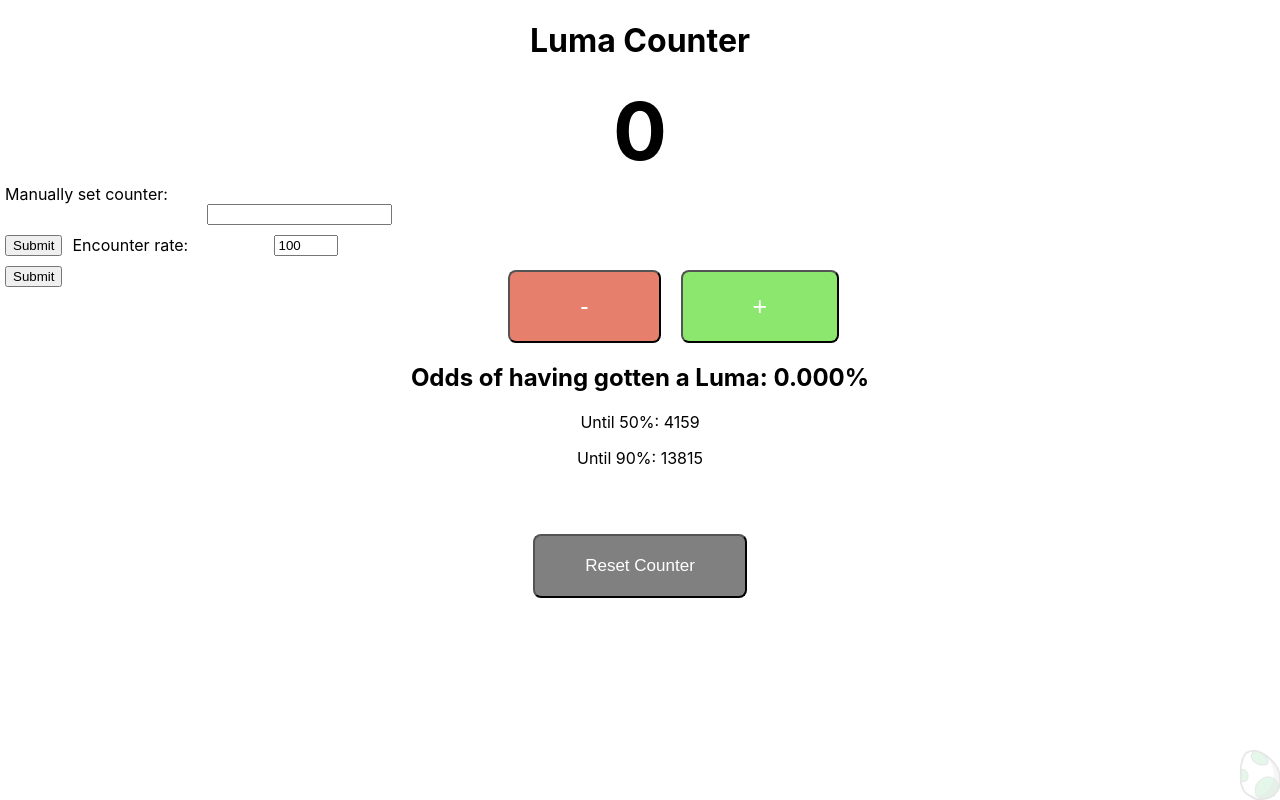
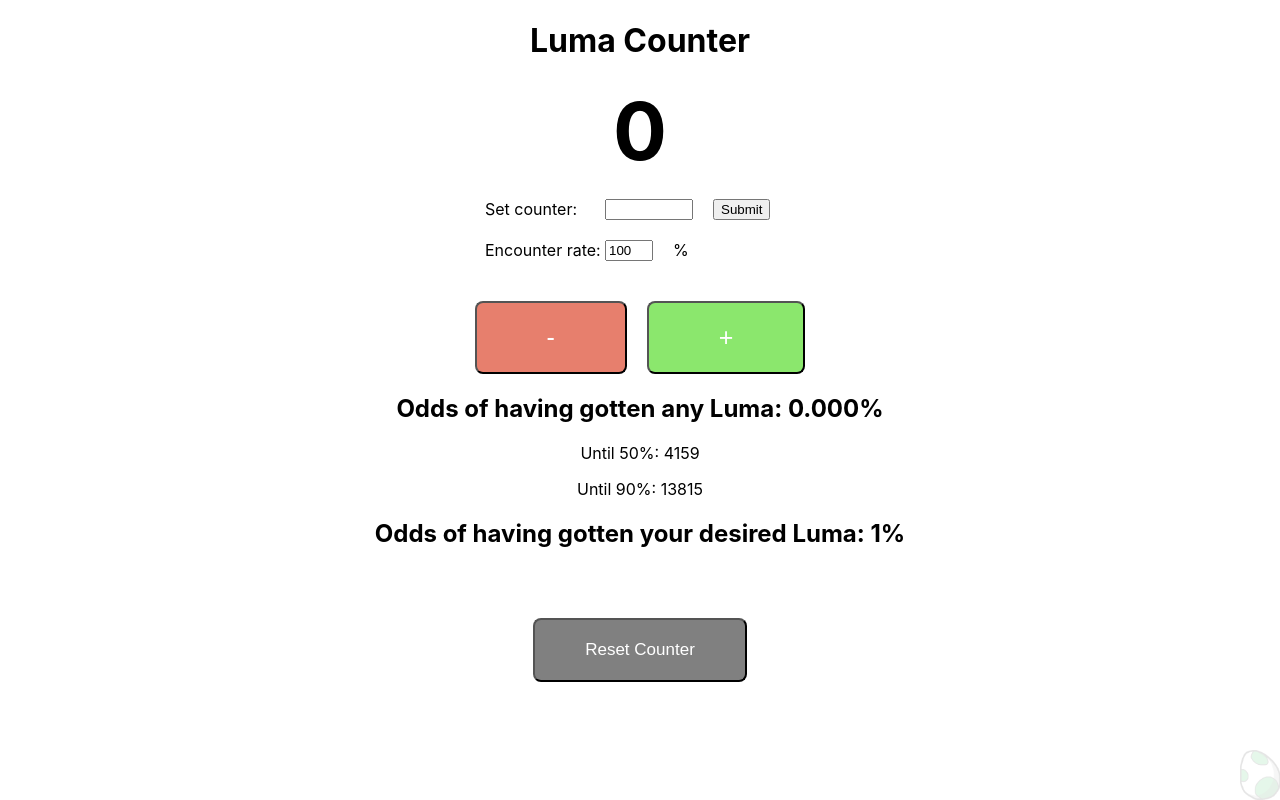
Before and after one commit to crispinonicky/luma-counter, a React (Create React App) app: page / in a window 1280 px wide. Built offline with nearby package versions, Linux system fonts and the light colour scheme.

Commit message:
encounter rate working

```diff
--- a/src/App.css
+++ b/src/App.css
@@ -37,17 +37,14 @@
   }
 }
 
-button {
-  padding: 20px 50px;
-  border-radius: 8px;
-  color: white;
-  font-size: 17px;
-}
 
 .add {
   padding: 20px 70px;
   font-size: 25px;
   background-color: #8BE76D;
+  border-radius: 8px;
+  color: white;
+
 }
 
 .subtract {
@@ -55,11 +52,19 @@ button {
   font-size: 25px;
   margin-right: 20px;
   background-color: #E77F6D;
+  border-radius: 8px;
+  color: white;
+
 }
 
 .reset {
+  padding: 20px 50px;
   margin-top: 50px;
   background-color: grey;
+  border-radius: 8px;
+  font-size: 17px;
+  color: white;
+
 }
 
 .beeg {
@@ -98,23 +103,39 @@ button {
 }
 
 .manual {
-  /* width: 380px; */
-}
-
-.manual label, span, input{
-  margin: 5px;
-}
-
-.manual label > span {
-  float: left;
-  width: 15vw;
-  text-align: left;
-}
-
-.manual  input {
-  float: left;
+  display: flex;
+  justify-content: flex-start;
+  flex-wrap: wrap;
 }
 
 .forms {
-  width: 400px;
+  width: 350px;
+  margin: 20px auto;
 }
+
+.manual > span {
+  width: 120px;
+  text-align: left;
+  margin-left: 20px;
+}
+
+.manual > input {
+  width: 80px;
+}
+
+.manual > button {
+  margin-left: 20px;
+}
+
+.encounter {
+  display: flex;
+  justify-content: flex-start;
+}
+
+.encounter > span {
+  /* margin-right: -30px; */
+}
+
+.encounter > input {
+  width: 40px;
+}
--- a/src/components/Probability.jsx
+++ b/src/components/Probability.jsx
@@ -5,9 +5,11 @@ import Modal from './Modal';
 export default class Probability extends Component {
   state = {
     counter: 0,
-    encounterRate: 100,
+    encounterRate: 1,
+    encounterInput: 100,
     probability: "",
     lumaOdds: 0,
+    encounterOdds: 0,
     until50: 4159,
     until90: 13815,
     input: ""
@@ -82,7 +84,14 @@ export default class Probability extends Component {
   showProbability = () => {
     return (
       <div>
-        <h2>Odds of having gotten a Luma: {this.state.lumaOdds.toFixed(3)}%</h2>
+      <div>
+        <h2>Odds of having gotten any Luma: {this.state.lumaOdds.toFixed(3)}%</h2>
+        {this.showUntil()}
+      </div>
+      <div>
+    <h2>Odds of having gotten your desired Luma: {this.state.encounterRate}%</h2>
+        {/* {this.showUntil()} */}
+      </div>
       </div>
     );
   };
@@ -92,6 +101,9 @@ export default class Probability extends Component {
       counter: 0,
       probability: "",
       lumaOdds: 0,
+      encounterOdds: 0,
+      encounterRate: 0,
+      encounterInput: 100,
       until50: 4159,
       until90: 13815,
       input: ""
@@ -106,10 +118,6 @@ export default class Probability extends Component {
       </div>
     );
   };
-
-  info = () => {
-    console.log("heyyyy")
-  }
 
   handleSubmit = (e) => {
     console.log(this.state.input)
@@ -140,21 +148,45 @@ export default class Probability extends Component {
 
   handleEncounter = (e) => {
     this.setState({
-      encounterRate: e.target.value
+      encounterInput: parseInt(e.target.value)
+    }, ()=> {
+      this.setState({
+        encounterRate: this.state.encounterInput / 100
+      })
+      if (this.state.encounterInput > 100) {
+        this.setState({
+          encounterInput: 100
+        }, ()=> {
+          this.setState({
+            encounterRate: this.state.encounterInput / 100
+          }, ()=> {
+            console.log(this.state)
+          })
+        })
+      } else if (!this.state.encounterInput) {
+      this.setState({
+        encounterInput: 0
+      }, ()=> {
+        this.setState({
+          encounterRate: this.state.encounterInput / 100
+        }, ()=> {
+          console.log(this.state)
+        })
+      })
+    }
     })
+    e.preventDefault()
   }
 
   render() {
     return (
       <div>
-        {/* <Modal/> */}
         {this.showCounter()}
 
 <div className = "forms">
         <form className = "manual" onSubmit={this.handleSubmit}>
-          <label>
             <span>
-              Manually set counter:
+              Set counter:
 
               </span>
             <input
@@ -163,27 +195,24 @@ export default class Probability extends Component {
               value={this.state.input}
               onChange={this.handleChange}
             />
-          </label>
-          <input type="submit" value="Submit" />
+          <button>Submit</button>
         </form>
 
         <br />
 
-        <form className = "manual" onSubmit={this.handleSubmit}>
-          <label>
+        <form className = "manual encounter" onSubmit={this.handleSubmit}>
             <span>
               Encounter rate:
 
               </span>
             <input
               type="number"
-              min = "1"
+              min = "0"
               max = "100"
-              value={this.state.encounterRate}
+              value={this.state.encounterInput}
               onChange={this.handleEncounter}
             />
-          </label>
-          <input type="submit" value="Submit" />
+            <span>%</span>
         </form>
 
         </div>
@@ -200,11 +229,13 @@ export default class Probability extends Component {
 
         {this.showProbability()}
 
-        {this.showUntil()}
 
+<div>
         <button className="reset" onClick={this.reset}>
           Reset Counter
         </button>
+
+</div>
 
             <div className="egg">
             </div>
```
